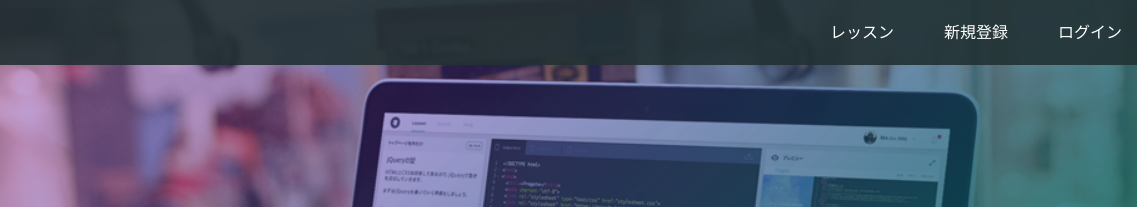
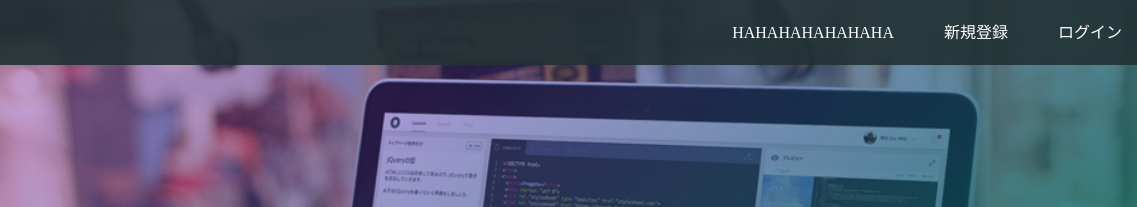
Before and after one commit to ryushuli/ryushu.github.io, a plain HTML site: page index.html in a window 1280 px wide. Shown: the top 207 px of the page, 143-1280 px from the left. Drawn offline with Linux system fonts and the light colour scheme.

Commit message:
Update index.html

```diff
--- a/index.html
+++ b/index.html
@@ -15,7 +15,7 @@
       </div>
       <span class="fa fa-bars menu-icon"></span>
       <div class="header-right">
-        <a href="#">レッスン</a>
+        <a href="#">HAHAHAHAHAHAHA</a>
         <a href="#">新規登録</a>
         <a href="#" class="login">ログイン</a>
       </div>
```
